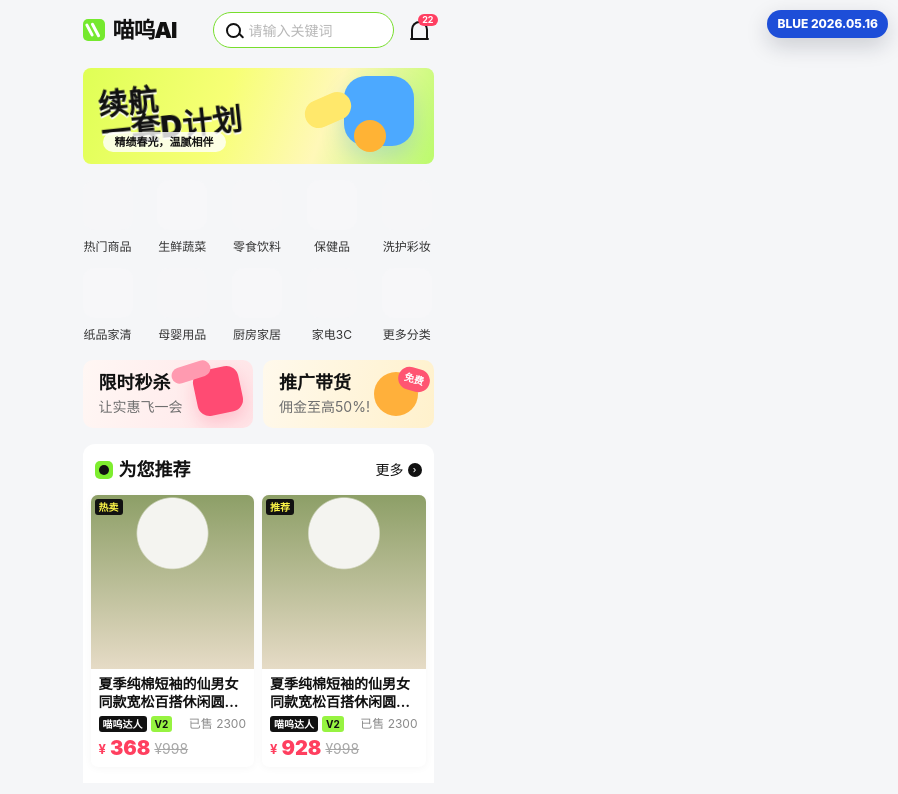
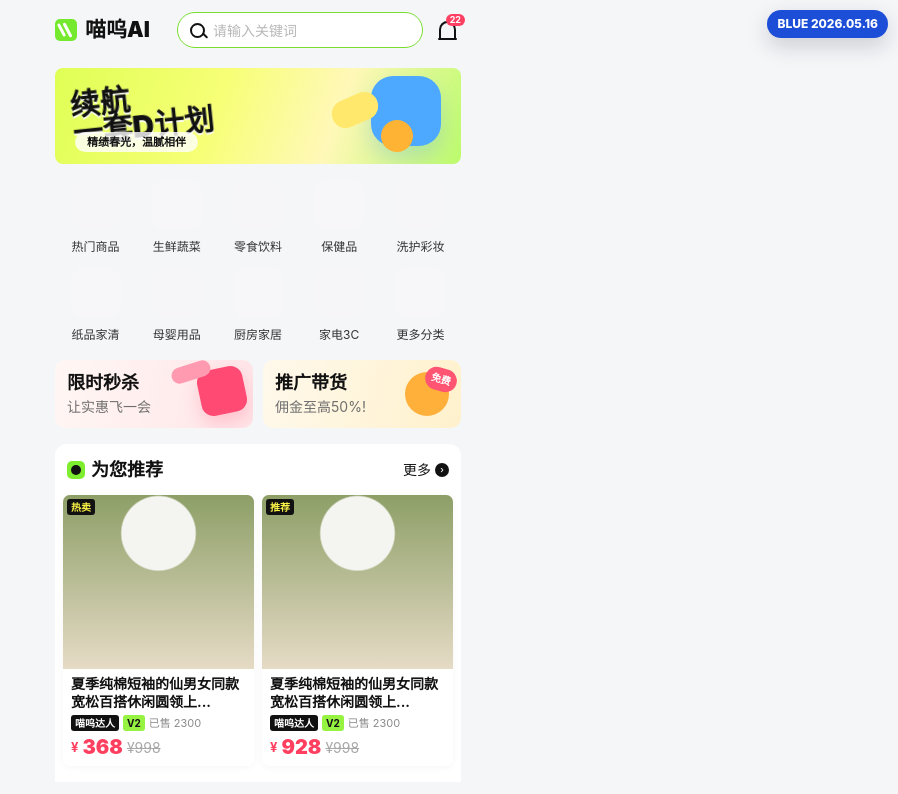
Before and after one commit to Tycalwayslove/hybird-meumall, a Next.js app: page /hybird/ in a window 1280 px wide. Shown: the top 794 px of the page, without its empty margins (382-1280 px from the left). Built offline with nearby package versions, Linux system fonts and the light colour scheme.

Commit message:
fix(ui): 优化 H5 页面宽度自适应

```diff
--- a/src/app/page.tsx
+++ b/src/app/page.tsx
@@ -23,22 +23,22 @@ export default function HomePage() {
   return (
     <ReplicaShell>
       <div className="px-3 pt-3">
-        <header className="flex h-9 items-center gap-3">
-          <Link href="/" className="flex w-[118px] items-center gap-2">
+        <header className="flex h-9 items-center gap-2.5">
+          <Link href="/" className="flex w-[112px] shrink-0 items-center gap-2 max-[340px]:w-[100px] max-[340px]:gap-1.5">
             <span className="relative inline-flex size-[22px] rounded-[5px] bg-[#75e92e]">
               <span className="absolute left-[5px] top-[4px] h-[14px] w-[3px] rotate-[-28deg] rounded-full bg-white" />
               <span className="absolute left-[11px] top-[3px] h-[16px] w-[3px] rotate-[-28deg] rounded-full bg-white" />
             </span>
-            <span className="text-[22px] font-black tracking-[-1px]">喵呜AI</span>
+            <span className="text-[21px] font-black max-[340px]:text-[18px]">喵呜AI</span>
           </Link>
           <Link
             href="/category"
-            className="flex h-9 flex-1 items-center gap-2 rounded-full border border-[#78de2d] bg-white px-3 text-[14px] text-[#b7b7b7]"
+            className="flex h-9 min-w-0 flex-1 items-center gap-2 rounded-full border border-[#78de2d] bg-white px-3 text-[14px] text-[#b7b7b7] max-[340px]:px-2 max-[340px]:text-[12px]"
           >
-            <span className="relative size-[15px] rounded-full border-2 border-[#111] after:absolute after:-bottom-[3px] after:-right-[3px] after:h-[7px] after:w-0.5 after:rotate-[-45deg] after:rounded-full after:bg-[#111]" />
-            请输入关键词
+            <span className="relative size-[15px] shrink-0 rounded-full border-2 border-[#111] after:absolute after:-bottom-[3px] after:-right-[3px] after:h-[7px] after:w-0.5 after:rotate-[-45deg] after:rounded-full after:bg-[#111]" />
+            <span className="truncate">请输入关键词</span>
           </Link>
-          <Link href="/messages" className="relative flex size-[28px] items-center justify-center">
+          <Link href="/messages" className="relative flex size-[28px] shrink-0 items-center justify-center">
             <span className="h-[18px] w-[17px] rounded-t-full border-2 border-[#111] border-b-0" />
             <span className="absolute bottom-[4px] h-0.5 w-[19px] rounded-full bg-[#111]" />
             <span className="absolute -right-1 -top-0.5 rounded-full bg-[#ff3f62] px-1 text-[9px] font-bold leading-[12px] text-white">22</span>
@@ -53,32 +53,32 @@ export default function HomePage() {
               一套D计划
             </div>
             <div className="absolute bottom-3 left-5 rounded-full bg-white/80 px-3 py-0.5 text-[11px] font-bold">精绩春光，温腻相伴</div>
-            <div className="absolute right-5 top-2 size-[70px] rounded-[22px] bg-[#4ca9ff] shadow-[0_12px_22px_rgba(71,156,255,0.25)]" />
-            <div className="absolute right-[82px] top-7 h-7 w-12 rotate-[-24deg] rounded-full bg-[#ffe86b]" />
+            <div className="absolute right-5 top-2 size-[clamp(58px,18vw,70px)] rounded-[22px] bg-[#4ca9ff] shadow-[0_12px_22px_rgba(71,156,255,0.25)]" />
+            <div className="absolute right-[clamp(68px,21vw,82px)] top-7 h-7 w-12 rotate-[-24deg] rounded-full bg-[#ffe86b]" />
             <div className="absolute bottom-3 right-12 size-8 rounded-full bg-[#ffb335]" />
           </ReplicaImage>
         </Link>
 
-        <section className="mt-4 grid grid-cols-5 gap-x-[23px] gap-y-3">
+        <section className="mt-4 grid grid-cols-5 gap-x-0 gap-y-3">
           {categories.map((category, index) => (
-            <Link key={category} href="/category" className="flex w-[50px] flex-col items-center">
-              <ReplicaIcon className={`size-[50px] ${iconColors[index]}`} />
+            <Link key={category} href="/category" className="flex min-w-0 flex-col items-center">
+              <ReplicaIcon className={`size-[clamp(38px,12vw,50px)] ${iconColors[index]}`} />
               <span className="mt-2 whitespace-nowrap text-center text-[12px] leading-[18px] text-[#333]">{category}</span>
             </Link>
           ))}
         </section>
 
         <section className="mt-4 grid grid-cols-2 gap-2.5">
-          <Link href="/seckill" className="relative h-[68px] overflow-hidden rounded-[10px] bg-[linear-gradient(105deg,#fff7f4,#ffe5e8)] px-4 py-3">
-            <p className="text-[18px] font-black leading-[22px]">限时秒杀</p>
-            <p className="mt-1 text-[14px] leading-[18px] text-[#6f6f6f]">让实惠飞一会</p>
-            <span className="absolute right-3 top-2 size-[46px] rotate-[-12deg] rounded-[12px] bg-[#ff4b73] shadow-[0_8px_18px_rgba(255,75,115,0.25)]" />
-            <span className="absolute right-[42px] top-1 h-4 w-10 rotate-[-18deg] rounded-full bg-[#ff9ab0]" />
+          <Link href="/seckill" className="relative h-[68px] overflow-hidden rounded-[10px] bg-[linear-gradient(105deg,#fff7f4,#ffe5e8)] px-3 py-3">
+            <p className="relative z-10 text-[18px] font-black leading-[22px] max-[340px]:text-[16px]">限时秒杀</p>
+            <p className="relative z-10 mt-1 text-[14px] leading-[18px] text-[#6f6f6f] max-[340px]:text-[12px]">让实惠飞一会</p>
+            <span className="absolute right-2 top-2 size-[clamp(34px,12vw,46px)] rotate-[-12deg] rounded-[12px] bg-[#ff4b73] shadow-[0_8px_18px_rgba(255,75,115,0.25)]" />
+            <span className="absolute right-[clamp(30px,11vw,42px)] top-1 h-4 w-10 rotate-[-18deg] rounded-full bg-[#ff9ab0]" />
           </Link>
-          <Link href="/promotion" className="relative h-[68px] overflow-hidden rounded-[10px] bg-[linear-gradient(105deg,#fff9ec,#fff1cc)] px-4 py-3">
-            <p className="text-[18px] font-black leading-[22px]">推广带货</p>
-            <p className="mt-1 text-[14px] leading-[18px] text-[#6f6f6f]">佣金至高50%!</p>
-            <span className="absolute right-4 top-3 size-[44px] rounded-full bg-[#ffb03b]" />
+          <Link href="/promotion" className="relative h-[68px] overflow-hidden rounded-[10px] bg-[linear-gradient(105deg,#fff9ec,#fff1cc)] px-3 py-3">
+            <p className="relative z-10 text-[18px] font-black leading-[22px] max-[340px]:text-[16px]">推广带货</p>
+            <p className="relative z-10 mt-1 text-[14px] leading-[18px] text-[#6f6f6f] max-[340px]:text-[12px]">佣金至高50%!</p>
+            <span className="absolute right-3 top-3 size-[clamp(34px,11vw,44px)] rounded-full bg-[#ffb03b]" />
             <span className="absolute right-1 top-2 rotate-[16deg] rounded-full bg-[#ff5572] px-1.5 py-1 text-[10px] font-black text-white">免费</span>
           </Link>
         </section>
@@ -99,7 +99,7 @@ export default function HomePage() {
           <div className="mt-3 grid grid-cols-2 gap-2">
             {recommendedProducts.map((product, index) => (
               <Link key={product.id} href={product.href} className="overflow-hidden rounded-[7px] bg-white shadow-[0_1px_8px_rgba(0,0,0,0.04)]">
-                <ReplicaImage className="h-[174px] rounded-none bg-[#d7d1c2]">
+                <ReplicaImage className="h-[clamp(138px,45vw,174px)] rounded-none bg-[#d7d1c2]">
                   <div className="absolute inset-0 bg-[radial-gradient(circle_at_50%_22%,#f4f4f0_0_22%,transparent_23%),linear-gradient(180deg,#8d9f67_0%,#e6dbc6_100%)]" />
                   <span className="absolute left-1 top-1 rounded-[3px] bg-[#111] px-1 text-[10px] font-bold leading-[16px] text-[#fbf347]">
                     {index === 0 ? "热卖" : "推荐"}
@@ -107,10 +107,10 @@ export default function HomePage() {
                 </ReplicaImage>
                 <div className="px-2 pb-2 pt-1.5">
                   <p className="line-clamp-2 text-[14px] font-bold leading-[18px]">夏季纯棉短袖的仙男女同款宽松百搭休闲圆领上...</p>
-                  <div className="mt-1 flex items-center gap-1">
+                  <div className="mt-1 flex flex-wrap items-center gap-1">
                     <span className="rounded-[3px] bg-[#111] px-1 text-[10px] font-bold leading-[16px] text-white">喵呜达人</span>
                     <span className="rounded-[3px] bg-[#97f341] px-1 text-[10px] font-bold leading-[16px]">V2</span>
-                    <span className="ml-auto text-[12px] text-[#8a8a8a]">已售 2300</span>
+                    <span className="text-[11px] text-[#8a8a8a]">已售 2300</span>
                   </div>
                   <div className="mt-1 flex items-end gap-1">
                     <span className="text-[13px] font-bold text-[#ff3f5f]">¥</span>
--- a/src/app/promotion/page.tsx
+++ b/src/app/promotion/page.tsx
@@ -16,16 +16,16 @@ export default function PromotionPage() {
         <div className="absolute left-0 top-0 size-[210px] rounded-full bg-white/20 blur-[1px]" />
         <div className="relative px-3 pt-[58px]">
           <section className="flex items-center">
-            <div className="size-[58px] overflow-hidden rounded-full bg-[#f1dbc7] ring-4 ring-white">
+            <div className="size-[58px] shrink-0 overflow-hidden rounded-full bg-[#f1dbc7] ring-4 ring-white">
               <div className="mx-auto mt-2 size-[38px] rounded-full bg-[#111]" />
               <div className="mx-auto h-8 w-11 rounded-t-full bg-white" />
             </div>
-            <div className="ml-3">
-              <h1 className="text-[21px] font-black leading-[26px]">深圳喵小猫</h1>
+            <div className="ml-3 min-w-0">
+              <h1 className="truncate text-[21px] font-black leading-[26px]">深圳喵小猫</h1>
               <div className="mt-1 h-2 w-[92px] rounded-full bg-white" />
               <p className="mt-1 text-[12px] leading-[16px] text-[#ffac16]">238/500</p>
             </div>
-            <Link href="/promotion/level" className="relative ml-auto mr-2 size-[116px]">
+            <Link href="/promotion/level" className="relative ml-auto mr-1 size-[clamp(88px,28vw,116px)] shrink-0">
               <div className="absolute inset-[10px] rotate-45 rounded-[24px] bg-[linear-gradient(135deg,#ffc75a,#ffe6a1,#f4a21d)] shadow-[0_12px_28px_rgba(211,132,21,0.26)]" />
               <div className="absolute inset-[26px] rotate-45 rounded-[16px] border-[6px] border-white/40" />
               <span className="absolute bottom-7 right-2 text-[32px] font-black italic text-white drop-shadow">3</span>
@@ -50,22 +50,22 @@ export default function PromotionPage() {
           </section>
 
           <section className="mt-2 grid grid-cols-2 gap-2.5">
-            <Link href="/promotion/benefits" className="flex h-[72px] items-center gap-3 rounded-[12px] bg-white px-4">
-              <ReplicaIcon className="size-[42px] bg-[#fff0f5]">
+            <Link href="/promotion/benefits" className="flex h-[72px] min-w-0 items-center gap-2 rounded-[12px] bg-white px-3">
+              <ReplicaIcon className="size-[clamp(36px,11vw,42px)] bg-[#fff0f5]">
                 <span className="size-6 rounded-[5px] bg-[#ff5877]" />
               </ReplicaIcon>
-              <div>
-                <p className="text-[16px] font-black">奖励活动</p>
+              <div className="min-w-0">
+                <p className="truncate text-[16px] font-black">奖励活动</p>
                 <p className="mt-1 text-[12px] text-[#777]">3个进行中</p>
               </div>
             </Link>
-            <Link href="/promotion/ranking" className="flex h-[72px] items-center gap-3 rounded-[12px] bg-white px-4">
-              <ReplicaIcon className="size-[42px] bg-[#fff5dd]">
+            <Link href="/promotion/ranking" className="flex h-[72px] min-w-0 items-center gap-2 rounded-[12px] bg-white px-3">
+              <ReplicaIcon className="size-[clamp(36px,11vw,42px)] bg-[#fff5dd]">
                 <span className="size-6 rounded-full bg-[#ffc42d]" />
               </ReplicaIcon>
-              <div>
-                <p className="text-[16px] font-black text-[#a31111]">排行榜</p>
-                <p className="mt-1 text-[12px] text-[#777]">看看谁是第一</p>
+              <div className="min-w-0">
+                <p className="truncate text-[16px] font-black text-[#a31111]">排行榜</p>
+                <p className="truncate text-[12px] text-[#777]">看看谁是第一</p>
               </div>
             </Link>
           </section>
--- a/src/components/commerce/ReplicaShell.tsx
+++ b/src/components/commerce/ReplicaShell.tsx
@@ -8,7 +8,7 @@ type ReplicaShellProps = {
 export function ReplicaShell({ children, className = "bg-[#f5f6f8]" }: ReplicaShellProps) {
   return (
     <main className={`min-h-screen text-[#111111] ${className}`}>
-      <div className="mx-auto min-h-screen w-full max-w-[375px] overflow-hidden pb-8">{children}</div>
+      <div className="mx-auto min-h-screen w-full max-w-[430px] overflow-hidden pb-8">{children}</div>
     </main>
   );
 }
```
Also changed, not shown: src/app/mine/page.tsx (+11 -11 lines), .ai/test-reports/2026-06-01-h5-page-skeleton.md.
